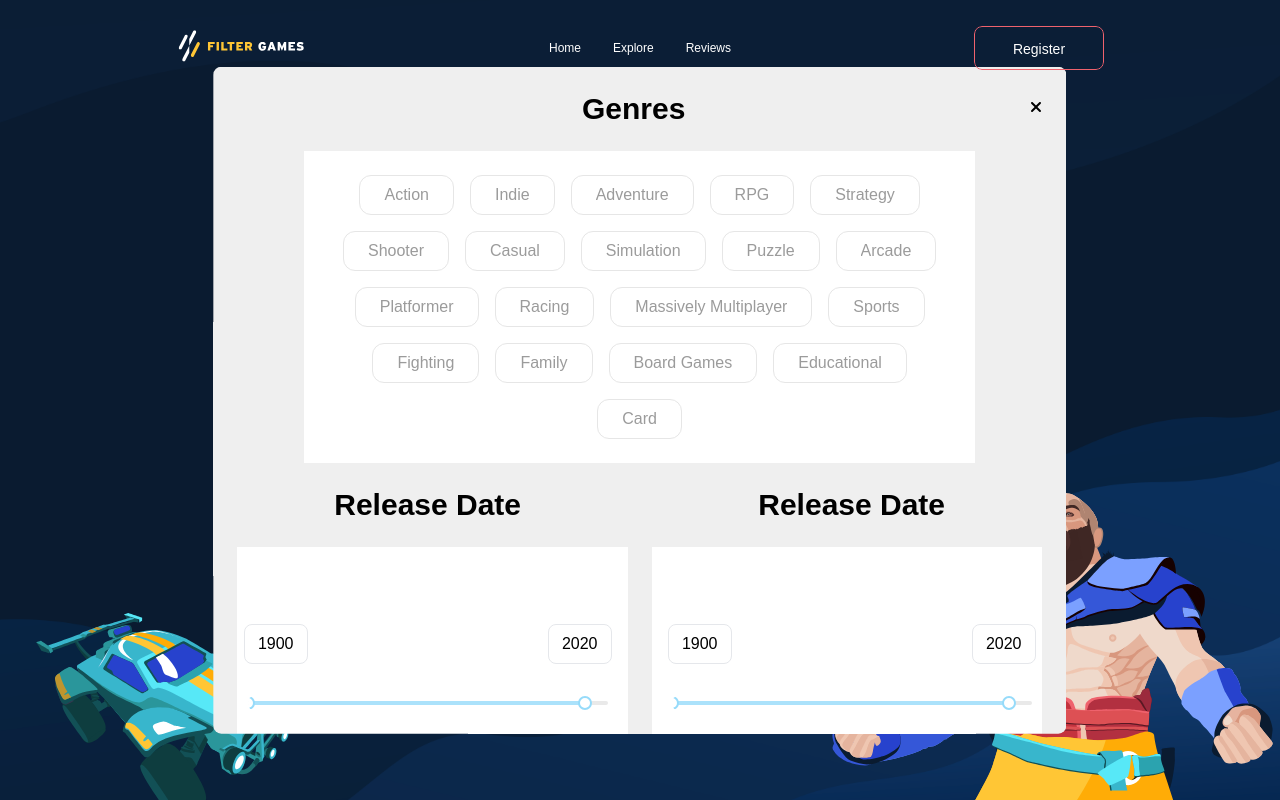
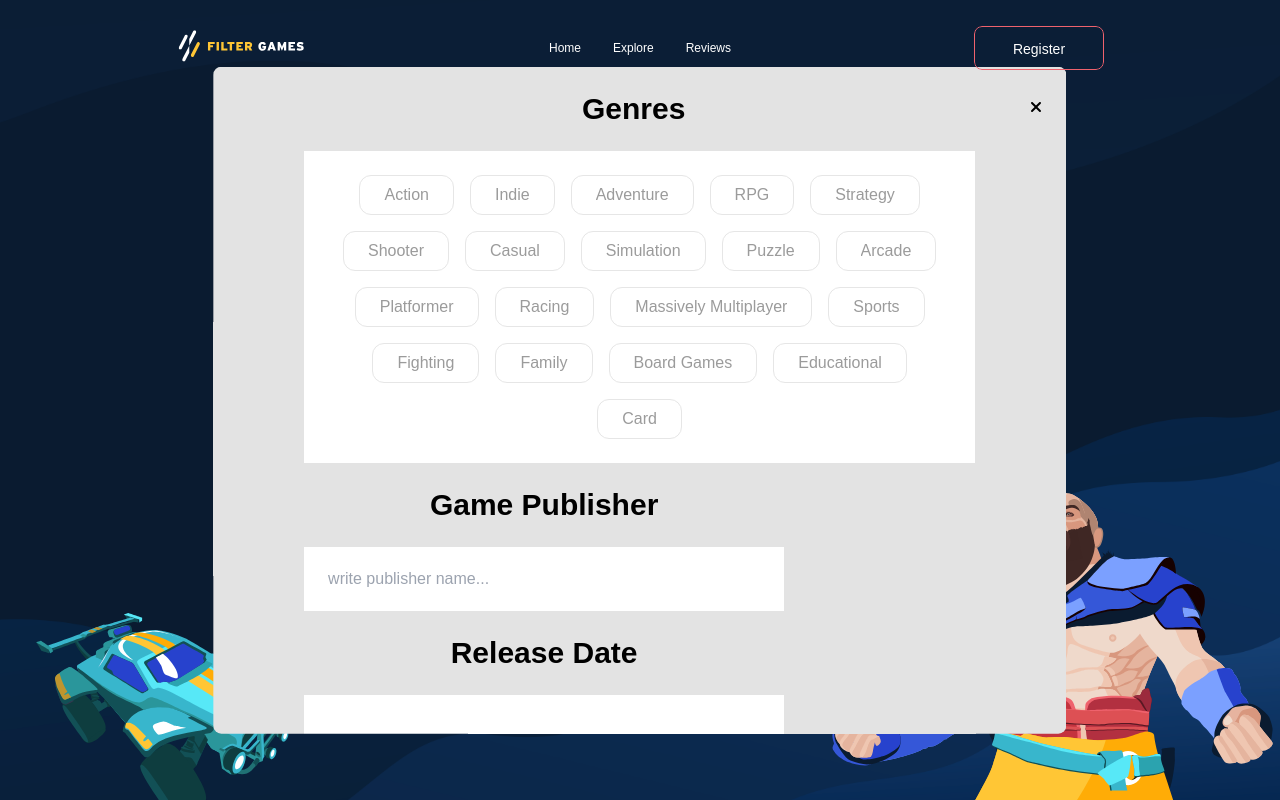
Before and after one commit to antonm7/gamefevr-website-client, a Next.js app: page / in a window 1280 px wide. Both pictures are taken after a click on the icon 880 px from the left and 368 px from the top of the page. Built offline with nearby package versions, Linux system fonts and the light colour scheme; no server answers.

Commit message:
working consoles filter added to the component.

```diff
--- a/components/Filters.tsx
+++ b/components/Filters.tsx
@@ -1,4 +1,4 @@
-import { genres } from "../lib/staticData";
+import { genres, parentConsoles } from "../lib/staticData";
 import { ElementDescription } from "../types";
 import SelectBox from "./common/SelectBox";
 import { Range } from 'rc-slider';
@@ -11,6 +11,7 @@ import { useStore } from "../store";
 export default function Filters() {
     const [yearRange, changeYearRange] = useState<number[]>([1900, 2020]);
     const [selectedGenres, changeSelectedGenres] = useState<number[]>([]);
+    const [selectedConsoles, changeSelectedConsoles] = useState<number[]>([]);
     const store = useStore()
 
     const updateGenres = (index:number):void => {
@@ -22,6 +23,17 @@ export default function Filters() {
             changeSelectedGenres([...selectedGenres, index])
         }
     }
+
+    const updatedConsoles = (index:number):void => {
+        if(selectedConsoles.includes(index)) {
+            //removes
+            changeSelectedConsoles(selectedConsoles.filter(i => i !== index))
+        } else {
+            //adds
+            changeSelectedConsoles([...selectedConsoles, index])
+        }
+    }
+
 
     return (
         <div className="fixed z-50 rounded-lg p-6 w-4/6 h-5/6 bg-filtersBg top-1/2 left-1/2 transform -translate-x-1/2 -translate-y-1/2">
@@ -35,30 +47,14 @@ export default function Filters() {
                 </div>
             </div>
             <div className="flex flex-col items-center">
-                <div className="flex">
+                <div className="flex justify-between w-5/6 flex-wrap">
+                    <div>
+                        <h1 className="text-3xl truncate font-semibold text-center py-6">Game Publisher</h1>
+                        <input className="w-full h-16 px-6 outline-none" placeholder="write publisher name..." style={{width:'30rem'}} ></input>
+                    </div>
                     <div>
                         <h1 className="text-3xl truncate font-semibold text-center py-6">Release Date</h1>
-                        <div className="bg-white h-60 flex flex-col items-center justify-center" style={{width:'25rem'}}>
-                            <div style={{width:'23rem'}} className="flex flex-row justify-between pb-8">
-                                <div className="w-16 h-10 border flex items-center justify-center rounded-lg">
-                                    <p>{yearRange[0]}</p>
-                                </div>
-                                <div className="w-16 h-10 border flex items-center justify-center rounded-lg">
-                                    <p>{yearRange[1]}</p>
-                                </div>
-                            </div>
-                            <Range
-                                style={{width:'90%'}}
-                                min={1990}
-                                max={2022}
-                                value={yearRange}
-                                onChange={changeYearRange}
-                            />
-                        </div>
-                    </div>
-                    <div className="ml-6">
-                        <h1 className="text-3xl truncate font-semibold text-center py-6">Release Date</h1>
-                        <div className="bg-white h-60 flex flex-col items-center justify-center" style={{width:'25rem'}}>
+                        <div className="bg-white h-60 flex flex-col items-center justify-center" style={{width:'30rem'}}>
                             <div style={{width:'23rem'}} className="flex flex-row justify-between pb-8">
                                 <div className="w-16 h-10 border flex items-center justify-center rounded-lg">
                                     <p>{yearRange[0]}</p>
--- a/tailwind.config.js
+++ b/tailwind.config.js
@@ -10,7 +10,7 @@ module.exports = {
         'main-blue':'#0a1b30',
         'transparent-blue':'rgba(10, 27, 48, 0.6)',
         'specialYellow':'#ffc635',
-        'filtersBg':'#efefef',
+        'filtersBg':'#e3e3e3',
         'text-gray':'#9b9b9b',
         'darkIndigo':'#0c284a',
       },
```
